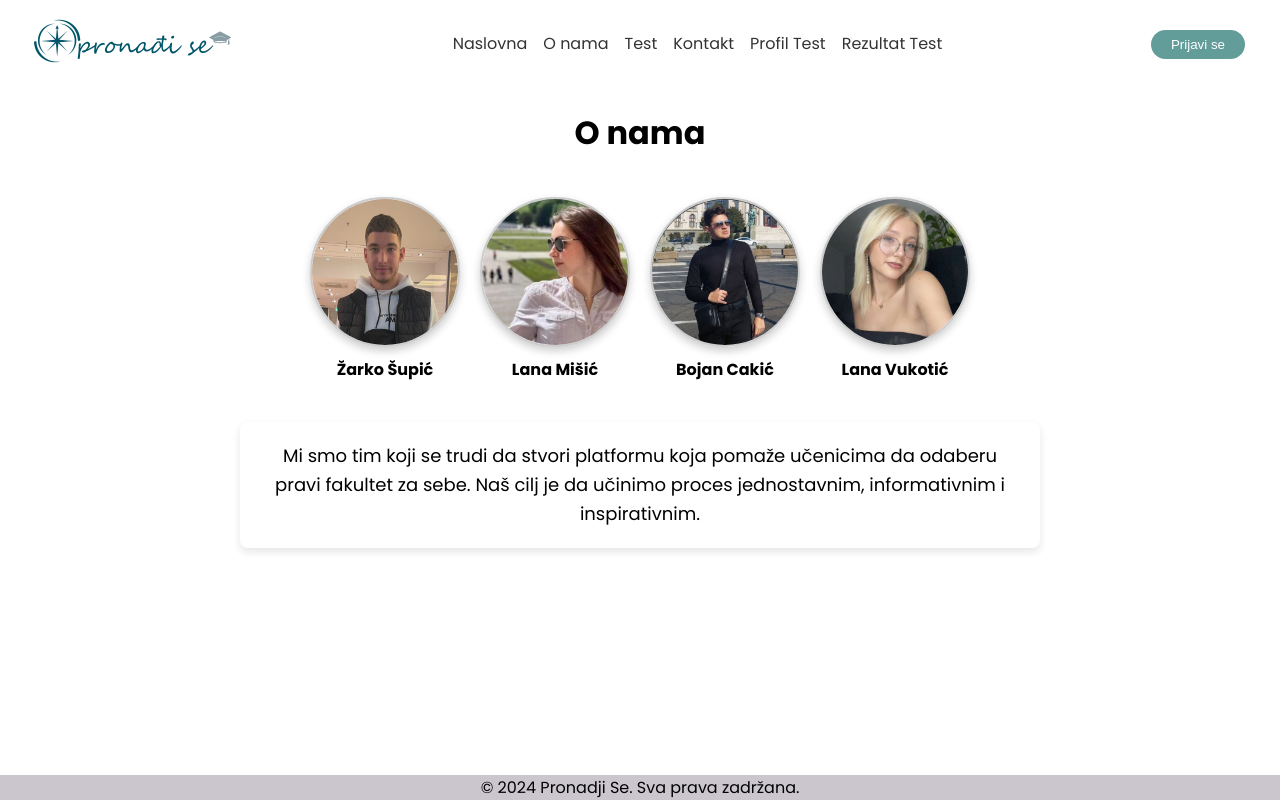
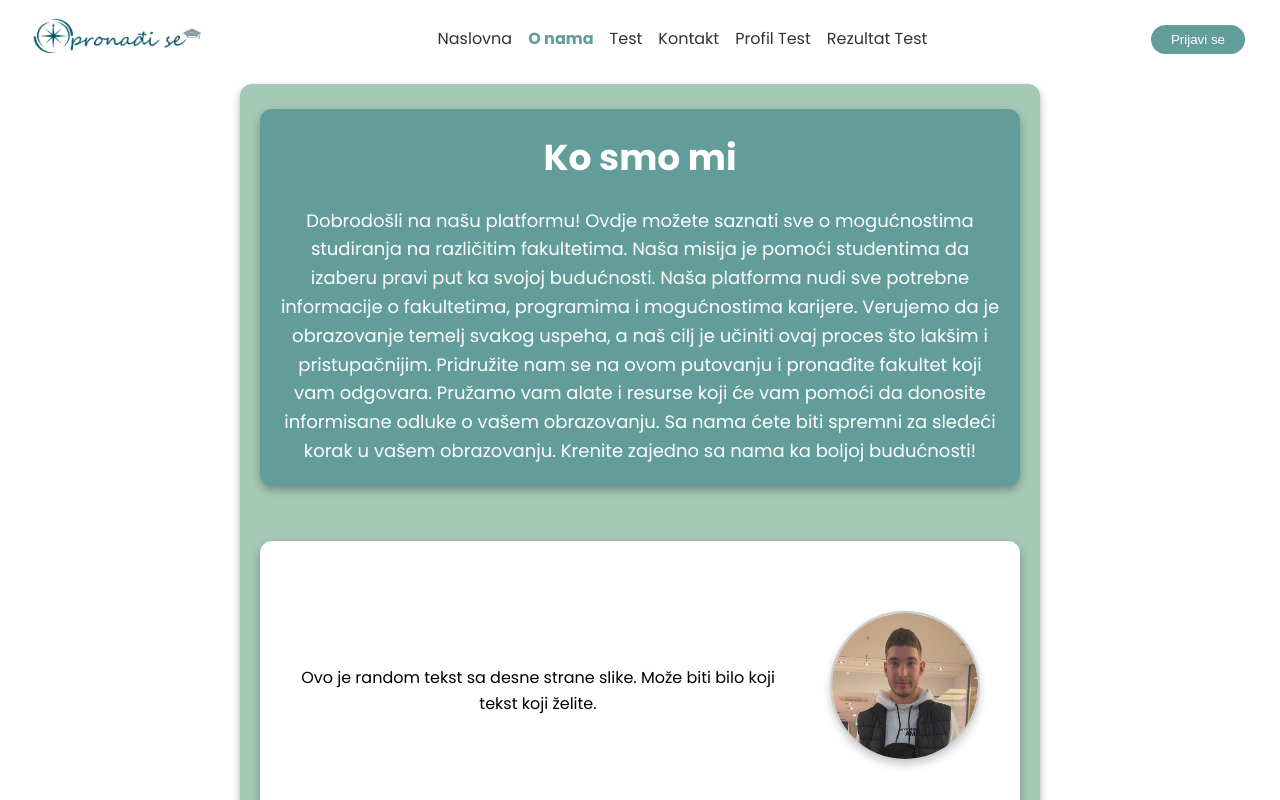
Before and after one commit to Supic01/pronadji_se, a React (Create React App) app: page /about in a window 1280 px wide. Shown: the top 800 px of the page. Built offline with nearby package versions, Linux system fonts and the light colour scheme; a web font is replaced by a local one.

Commit message:
Dizajn svih stranica

```diff
--- a/src/components/Navbar.js
+++ b/src/components/Navbar.js
@@ -2,7 +2,6 @@ import React, { useEffect, useState } from "react";
 import { Link, useLocation } from "react-router-dom";
 import "../css/Navbar.css"; // CSS for the navbar
 import searchIcon from "../images/search.png";
-
 
 const Navbar = ({ isLoggedIn }) => {
   // State to control visibility of the navbar
@@ -20,6 +19,9 @@ const Navbar = ({ isLoggedIn }) => {
     }
   }, [location]); // Run effect when location changes
 
+  // Function to check if the current link is active
+  const isActive = (path) => location.pathname === path ? "active" : "";
+
   return (
     <>
       {isVisible && (
@@ -34,22 +36,22 @@ const Navbar = ({ isLoggedIn }) => {
           </div>
           <ul>
             <li>
-              <Link to="/">Naslovna</Link>
+              <Link to="/" className={isActive("/")}>Naslovna</Link>
             </li>
             <li>
-              <Link to="/about">O nama</Link>
+              <Link to="/about" className={isActive("/about")}>O nama</Link>
             </li>
             <li>
-              <Link to="/test">Test</Link>
+              <Link to="/test" className={isActive("/test")}>Test</Link>
             </li>
             <li>
-              <Link to="/contact">Kontakt</Link>
+              <Link to="/contact" className={isActive("/contact")}>Kontakt</Link>
             </li>
             <li>
-              <Link to="/profile">Profil Test</Link>
+              <Link to="/profile" className={isActive("/profile")}>Profil Test</Link>
             </li>
             <li>
-              <Link to="/result">Rezultat Test</Link>
+              <Link to="/result" className={isActive("/result")}>Rezultat Test</Link>
             </li>
           </ul>
           {isLoggedIn ? (
--- a/src/css/About.css
+++ b/src/css/About.css
@@ -1,19 +1,122 @@
-.about-container {
+/* Stil za karticu sa tekstom u centru */
+.card-container {
+  display: flex;
+  justify-content: center;
+  gap: 20px;
+  flex-wrap: wrap;
+  margin-top: 40px;
+  background-color: #fff;
   padding: 20px;
+  margin-top: 5px; /* Smanjen razmak od vrha */
+  box-shadow: 0 4px 8px rgba(0, 0, 0, 0.3);
+  border-radius: 8px;
+  max-width: 800px;
+  margin-left: auto;
+  margin-right: auto;
+  font-size: 18px;
+  line-height: 1.6;
   text-align: center;
+  color: black;
+  border-radius: 12px;
+  width: auto; /* Automatska širina za karticu */
+  margin-bottom: 5px; /* Smanjen razmak između kartica */
+  transition: transform 0.2s ease;
 }
 
-.image-container {
-  display: flex;
-  justify-content: center; /* Centriranje slika */
-  gap: 20px; /* Razmak između slika */
-  margin-top: 40px; /* Razmak između teksta i slika */
+.card-container:hover{
+  transform: scale(1.01);
+  transition: transform 0.3s ease;
 }
 
+.about-container {
+  display: flex;
+  justify-content: center;
+  gap: 20px;
+  flex-wrap: wrap;
+  margin-top: 40px;
+  background-color: #fff;
+  padding: 20px;
+  margin-top: 5px; /* Smanjen razmak od vrha */
+  box-shadow: 0 4px 8px rgba(0, 0, 0, 0.3);
+  border-radius: 8px;
+  max-width: 800px;
+  margin-left: auto;
+  margin-right: auto;
+  font-size: 18px;
+  line-height: 1.6;
+  text-align: center;
+  background-color: rgba(78, 148, 113, 0.5); /* Pozadina sa senkom (za karticu "Ko smo mi") */
+  color: white;
+  border-radius: 12px;
+  width: auto; /* Automatska širina za karticu */
+  margin-bottom: 30px; /* Smanjen razmak između kartica */
+}
+
+.about-containerB {
+  display: flex;
+  justify-content: center;
+  gap: 20px;
+  flex-wrap: wrap;
+  margin-top: 40px;
+  background-color: #fff;
+  padding: 20px;
+  margin-top: 5px; /* Smanjen razmak od vrha */
+  box-shadow: 0 4px 8px rgba(0, 0, 0, 0.3);
+  border-radius: 8px;
+  max-width: 800px;
+  margin-left: auto;
+  margin-right: auto;
+  font-size: 18px;
+  line-height: 1.6;
+  text-align: center;
+  background-color: #629d9a;
+  color: white;
+  border-radius: 12px;
+  width: auto; /* Automatska širina za karticu */
+  margin-bottom: 30px; /* Smanjen razmak između kartica */
+}
+
+/* Stil za centrirani naslov */
+.center-title {
+  text-align: center;
+  font-size: 24px;
+  font-weight: normal;  /* Uklonjen bold */
+  color: black;  /* Boja slova promenjena u crnu */
+  margin-bottom: 10px;
+}
+
+/* Raspored kartica sa slikama (tekst levo, slika desno) */
+.card {
+  display: flex;
+  justify-content: space-between;
+  align-items: center;
+  gap: 20px;
+  padding: 20px;
+  background-color: #fff;
+  border-radius: 8px;
+  width: 100%;
+  max-width: 800px;
+  margin-bottom: 5px;
+  min-height: 250px; /* Postavljanje minimalne visine kako bi sve kartice bile iste dužine */
+}
+
+.card.reverse {
+  flex-direction: row-reverse;
+}
+
+/* Slika u kartici */
 .image-item {
   display: flex;
-  flex-direction: column; /* Vertikalno poređivanje slike i teksta */
-  align-items: center; /* Centriranje slike i teksta */
+  align-items: center;
+  justify-content: center;
+}
+
+.image-item.left {
+  order: 1; /* Prvi red u kartici */
+}
+
+.image-item.right {
+  order: 2; /* Drugi red u kartici */
 }
 
 .round-image {
@@ -22,33 +125,31 @@
   border-radius: 50%; /* Pravi sliku okruglom */
   object-fit: cover; /* Prilagodi sliku unutar kruga */
   border: 2px solid #ccc; /* Opcionalno: okvir */
-  box-shadow: 0 4px 8px rgba(0, 0, 0, 0.2); /* Opcionalno: efekat senke */
+  box-shadow: 0 4px 8px rgba(0, 0, 0, 0.2); /* Efekat senke */
 }
 
-.image-item p {
-  margin-top: 10px; /* Razmak između slike i teksta */
-  font-size: 16px; /* Veličina fonta za tekst */
-  font-weight: bold; /* Debeli tekst */
-}
-
-/* Stil za karticu sa tekstom */
-.card {
-  background-color: #fff;
-  padding: 20px;
-  margin-top: 40px;
-  box-shadow: 0 4px 8px rgba(0, 0, 0, 0.1);
-  border-radius: 8px;
-  max-width: 800px;
-  margin-left: auto;
-  margin-right: auto;
-  font-size: 18px;
+/* Tekst u kartici */
+.text-item {
+  width: 70%; /* Povećana širina za tekst */
+  font-size: 16px;
   line-height: 1.6;
 }
 
-/* Raspored kartica (tekst) */
-.card-container {
-  display: flex;
-  justify-content: center;
-  gap: 20px;
-  flex-wrap: wrap;
+.text-item p {
+  margin-top: 10px;
+  font-size: 16px; /* Veličina fonta za tekst */
+  font-weight: normal; /* Uklonjen bold */
+  color: black; /* Boja slova promenjena u crnu */
 }
+
+.card-container h1 {
+  font-size: 2.5rem;
+  font-weight: normal; /* Uklonjen bold */
+  margin-bottom: 15px;
+}
+
+.card-container p {
+  font-size: 1rem;
+  line-height: 1.6;
+  color: black; /* Boja slova promenjena u crnu */
+}
--- a/src/css/Home.css
+++ b/src/css/Home.css
@@ -14,11 +14,11 @@
   left: 0; /* Poravnanje sa levom ivicom ekrana */
   padding: 20px;
   color: white; /* Boja teksta za kontrast */
-  background-color: rgba(0, 0, 0, 0.5); /* Tamna pozadina sa prozirnošću */
+  background-color: rgba(52, 112, 82, 0.5); /* Tamna pozadina sa prozirnošću */
   width: 40%; /* Povećavanje širine teksta */
   border-radius: 8px; /* Blago zaobljeni uglovi */
   text-shadow: 1px 1px 5px rgba(0, 0, 0, 0.7); /* Senka za bolju čitljivost */
-  margin-left: 10px;
+  margin-left: 20px;
   margin-top: 100px;
 }
 
@@ -32,3 +32,54 @@
   font-size: 1rem;
   line-height: 1.6;
 }
+
+.cards-container {
+  display: flex; /* Aktivacija Flexbox-a */
+  justify-content: center; /* Poravnanje kartica na sredini */
+  gap: 20px; /* Razmak između kartica */
+  margin: 30px 0; /* Dodavanje razmaka između hero sekcije i kartica */
+}
+
+.cardG {
+  background-color: #629d9a; /* Boja pozadine kartica */
+  color: white; /* Bela boja teksta */
+  border-radius: 8px; /* Zaobljeni uglovi */
+  padding: 20px;
+  width: 300px; /* Fiksna širina kartica */
+  text-align: center;
+  box-shadow: 0 4px 8px rgba(0, 0, 0, 0.2); /* Senka */
+  opacity: 0; /* Kartice su inicijalno nevidljive */
+  transition: opacity 1s ease-in-out, transform 0.3s ease-in-out; /* Dodavanje prelaza za transformaciju */
+}
+
+/* Animacija za fade-in */
+.cardG.show {
+  opacity: 1; /* Kartice postaju vidljive */
+}
+
+.cardG:hover {
+  transform: scale(1.03); /* Manje uvećanje, sa boljim prelazom */
+}
+
+.card-link {
+  display: inline-block; /* Blok za lakše stilizovanje */
+  margin-top: 15px; /* Razmak između teksta i linka */
+  padding: 10px 20px; /* Unutrašnji razmak za dugme izgled */
+  color: white; /* Bela boja teksta */
+  text-decoration: none; /* Uklanjanje podvlačenja */
+  font-weight: bold; /* Podebljan tekst */
+  background-color: rgba(0, 0, 0, 0.3); /* Prozirna crna pozadina */
+  border-radius: 8px; /* Zaobljeni uglovi */
+  transition: background-color 1.5s ease, transform 0.3s ease; /* Efekat promena na hover */
+}
+
+.card-link:hover {
+  background-color: rgba(0, 0, 0, 0.5); /* Tamnija nijansa na hover */
+  transform: translateY(-3px); /* Blagi podizanje dugmeta na hover */
+}
+
+.cardG h2 {
+  font-size: 1.5rem; /* Povećanje fonta za 2 u odnosu na originalnu vrednost (2.5rem -> 3.5rem) */
+  text-shadow: 2px 2px 10px rgba(0, 0, 0, 0.7); /* Senka teksta */
+  margin-bottom: 5px;
+}
--- a/src/css/Navbar.css
+++ b/src/css/Navbar.css
@@ -1,6 +1,5 @@
 @import url("https://fonts.googleapis.com/css2?family=Akshar:wght@300..700&family=Parkinsans:wght@300..800&display=swap");
 @import url("https://fonts.googleapis.com/css2?family=Poppins:wght@100;200;300;400;500;600;700;800;900&display=swap");
-
 
 /* Navbar.css: Stilovi za navigaciju */
 .navbar {
@@ -9,11 +8,8 @@
   align-items: center;
   background-color: #ffffff;
   color: black;
-
-
   padding: 1rem 2rem;
   position: sticky;
-  position: relative;
   top: 0;
   z-index: 1000;
   transition: background-color 0.3s ease-in-out;
@@ -24,25 +20,20 @@
   flex-direction: row;
   align-items: center;
   justify-content: center;
-  transition: transform 0.3s ease;
+  /* Vraćeno na normalno stanje, uklonjen hover efekt uvećanja */
   user-select: none;
 }
 
-.logo-container:hover {
-  transform: scale(1.1);
-}
-
 .icon img {
-  width: 100; /* Smanjeno sa 60px na 50px radi balansa */
-  height: 50px;
+  width: 170px; /* Smanjeno sa 60px na 50px radi balansa */
+  height: 40px;
   margin-right: 15px; /* Pomeranje ikone od teksta */
 }
 
 .navbar .logo {
-  font-family:'Poppins', sans-serif;
+  font-family: 'Poppins', sans-serif;
   font-size: 1.7rem; /* Smanjeno sa 2.2rem na 2rem */
   font-weight: bold;
-
   color: #629d9a; /* Ljubičasta boja */
   letter-spacing: 1px; /* Umeren razmak između slova */
   text-shadow: 1px 1px 3px rgba(0, 0, 0, 0.2); /* Suptilna senka */
@@ -94,3 +85,10 @@
   width: 100%;
   opacity: 1;
 }
+
+/* Stil za aktivne linkove */
+.navbar ul li a.active {
+  color: #629d9a; /* Ljubičasta boja za aktivne linkove */
+  font-weight: bold;
+  transform: scale(1.1); /* Nežno uvećanje aktivnog linka */
+}
--- a/src/css/Test.css
+++ b/src/css/Test.css
@@ -8,28 +8,42 @@
 /* Naslov ankete */
 .test-container h1 {
   font-size: 24px;
-    text-align: center;
   margin-bottom: 20px;
-    color: #333;
+  color: white;  /* Boja slova postavljena na belo */
+  margin-bottom: 30px;
 }
 
 /* Kontejner za svako pitanje */
 .question-container {
   display: flex;
   justify-content: space-between;
-    align-items: center;
-    background-color: #f8f8f8; /* Svetla boja pozadine za polja sa pitanjima */
+  align-items:flex-start;
+  background-color: rgba(92, 152, 112, 0.5); /* Svetla boja pozadine za polja sa pitanjima */
   padding: 15px;
   border-radius: 8px;
-    margin-bottom: 20px;
-    box-shadow: 0px 2px 4px rgba(0, 0, 0, 0.1);
+  margin-bottom: 15px;
+  box-shadow: 0px 2px 4px rgba(0, 0, 0, 0.3);
+}
+
+.title-container {
+  justify-content: center;
+  align-items: center;
+  background-color: #629d9a; /* Svetla boja pozadine za polja sa pitanjima */
+  padding: 15px;
+  border-radius: 8px;
+  margin-bottom: 30px;
+  box-shadow: 0px 2px 4px rgba(0, 0, 0, 0.3);
+  align-content: center;
+  width: 50vw;
+  margin-left: 245px;
+
 }
 
 /* Tekst pitanja */
 .question-container p {
   margin: 0;
   font-size: 16px;
-    color: #444;
+  color: #444; /* Bela boja slova */
   flex: 1; /* Omogućava prostoru za pitanje da se rastegne */
 }
 
--- a/src/pages/About.js
+++ b/src/pages/About.js
@@ -9,31 +9,59 @@ const About = () => {
 
   return (
     <div className="about-container">
-      <h1>O nama</h1>
-      <div className="image-container">
-        <div className="image-item">
-          <img src={Zarko} alt="Žarko Šupić" className="round-image" />
-          <p>Žarko Šupić</p>
+      {/* Kartica sa tekstom */}
+      <div className="about-containerB">
+          <h1>Ko smo mi</h1>
+          <p>
+            Dobrodošli na našu platformu! Ovdje možete saznati sve o mogućnostima studiranja na različitim fakultetima. Naša misija je pomoći studentima da izaberu pravi put ka svojoj budućnosti. Naša platforma nudi sve potrebne informacije o fakultetima, programima i mogućnostima karijere. Verujemo da je obrazovanje temelj svakog uspeha, a naš cilj je učiniti ovaj proces što lakšim i pristupačnijim. Pridružite nam se na ovom putovanju i pronađite fakultet koji vam odgovara. Pružamo vam alate i resurse koji će vam pomoći da donosite informisane odluke o vašem obrazovanju. Sa nama ćete biti spremni za sledeći korak u vašem obrazovanju. Krenite zajedno sa nama ka boljoj budućnosti!
+          </p>
         </div>
-        <div className="image-item">
-          <img src={LanaM} alt="Lana Mišić" className="round-image" />
-          <p>Lana Mišić</p>
-        </div>
-        <div className="image-item">
-          <img src={Bojan} alt="Bojan Cakić" className="round-image" />
-          <p>Bojan Cakić</p>
-        </div>
-        <div className="image-item">
-          <img src={LanaV} alt="Lana Vukotić" className="round-image" />
-          <p>Lana Vukotić</p>
+
+      {/* Prva kartica (slika levo, tekst desno) */}
+      <div className="card-container">
+        <div className="card">
+          <div className="image-item left">
+            <img src={Zarko} alt="Žarko Šupić" className="round-image" />
+          </div>
+          <div className="text-item">
+            <p>Ovo je random tekst sa desne strane slike. Može biti bilo koji tekst koji želite.</p>
+          </div>
         </div>
       </div>
+
+      {/* Druga kartica (slika desno, tekst levo) */}
+      <div className="card-container">
+        <div className="card reverse">
+          <div className="text-item">
+            <p>Ovo je random tekst sa leve strane slike. Možete promeniti sadržaj prema potrebama.</p>
+          </div>
+          <div className="image-item right">
+            <img src={LanaM} alt="Lana Mišić" className="round-image" />
+          </div>
+        </div>
+      </div>
+
+      {/* Treća kartica (slika levo, tekst desno) */}
       <div className="card-container">
         <div className="card">
-          <p>
-            Mi smo tim koji se trudi da stvori platformu koja pomaže učenicima da odaberu pravi fakultet za sebe.
-            Naš cilj je da učinimo proces jednostavnim, informativnim i inspirativnim.
-          </p>
+          <div className="image-item left">
+            <img src={Bojan} alt="Bojan Cakić" className="round-image" />
+          </div>
+          <div className="text-item">
+            <p>Ovo je još jedan random tekst sa desne strane slike. Svaka kartica može imati jedinstven sadržaj.</p>
+          </div>
+        </div>
+      </div>
+
+      {/* Četvrta kartica (slika desno, tekst levo) */}
+      <div className="card-container">
+        <div className="card reverse">
+          <div className="text-item">
+            <p>Ovo je još jedan primer teksta sa leve strane, dok je slika sa desne strane. Flexbox je koristan za ovakve rasporede.</p>
+          </div>
+          <div className="image-item right">
+            <img src={LanaV} alt="Lana Vukotić" className="round-image" />
+          </div>
         </div>
       </div>
     </div>
--- a/src/pages/Contact.js
+++ b/src/pages/Contact.js
@@ -52,7 +52,7 @@ const Contact = () => {
   return (
     <section className='contact'>
       <form onSubmit={onSubmit}>
-        <h2>Contact form</h2>
+        <h2>Kontaktirajte nas</h2>
         <div className='input-box'>
           <label>Ime i prezime</label>
           <input
--- a/src/pages/Home.js
+++ b/src/pages/Home.js
@@ -1,17 +1,79 @@
-import React from "react";
+import React, { useEffect } from "react";
 import "../css/Home.css";
-import Pozadina from "../images/kompas.png";
 
 const Home = () => {
+  // Funkcija koja dodaje klasu 'show' kada je kartica u vidnom delu ekrana
+  const handleScroll = () => {
+    const cards = document.querySelectorAll(".cardG");
+    cards.forEach((card) => {
+      const cardPosition = card.getBoundingClientRect();
+      // Dodajte klasu 'show' kada kartica uđe u vidni deo ekrana
+      if (cardPosition.top < window.innerHeight && cardPosition.bottom >= 0) {
+        if (!card.classList.contains("show")) {
+          card.classList.add("show");
+        }
+      } else {
+        // Opcionalno: možete ukloniti klasu 'show' kada kartica izađe iz vidnog dela ekrana
+        // card.classList.remove("show");
+      }
+    });
+  };
+
+  useEffect(() => {
+    window.addEventListener("scroll", handleScroll);
+
+    // Pozivanje funkcije odmah pri učitavanju da bi se kartice odmah prikazale ako su već u vidnom delu
+    handleScroll();
+
+    return () => {
+      window.removeEventListener("scroll", handleScroll);
+    };
+  }, []);
+
   return (
     <div className="home">
       <div className="hero">
         <div className="left-text">
-          <h1>Pronađi se</h1>
+          <h1>Pronađi se!</h1>
           <p>
             Izbor budućnosti nije lak. Često se osećamo izgubljeno pred
-            mnogobrojnim mogućnostima, dok vreme neumoljivo prolazi. Ali, uz pravu podršku i korake, svaki put postaje jasniji.
+            mnogobrojnim mogućnostima, dok vreme neprestano prolazi. Ali, uz
+            pravu podršku i korake, svaki put postaje jasniji.
           </p>
+        </div>
+      </div>
+      <div className="cards-container">
+        <div className="cardG">
+          <h2>Pravni fakultet - FTN</h2>
+          <p>
+            Program osposobljava studente za rad u advokaturi i međunarodnim organizacijama, sa fokusom na informaciono društvo.
+            Kroz izborne predmete i praktična znanja, studenti stiču veštine za domaće i međunarodno pravo.
+            Više informacija na sajtu Pravnog fakulteta.
+          </p>
+          <a href="#!" className="card-link">
+            Pročitaj više
+          </a>
+        </div>
+        <div className="cardG">
+          <h2>Prirodno-matematički fakultet</h2>
+          <p>
+            Prirodno-matematički fakultet u Novom Sadu organizuje akciju „Budi student na 1 dan“ za sve srednjoškolce koji žele da iskuse i dobiju uvid akademski život.
+            Akcija traje od 2. do 6.12.
+            Prijava je obavezna na sajtu:
+          </p>
+          <a href="https://docs.google.com/forms/d/e/1FAIpQLSfs9xkiL1rF6JjpyyGNm70rp46kSEiplijq0xbB3dbEGgtKrg/closedform?pli=1" className="card-link">
+            Pročitaj više
+          </a>
+        </div>
+        <div className="cardG">
+          <h2>Akademija umetnosti</h2>
+          <p>
+            Simfonijski orkestar Akademije umetnosti održava koncert 08.12 u novosadskog Sinagogi, u 20 časova.
+            Program se sastoji od kompozicija „Slovenska igra“, „Per Gint“, „Karmen“ i „Krcko Oraščić“, sa dirigentom profesorom Andrej Bursaćem.
+          </p>
+          <a href="#!" className="card-link">
+            Pročitaj više
+          </a>
         </div>
       </div>
     </div>
--- a/src/pages/Test.js
+++ b/src/pages/Test.js
@@ -134,7 +134,7 @@ const Test = () => {
 
   return (
     <div className="test-container">
-      <h1>Anketa: Proceni svoja interesovanja</h1>
+      <h1 className="title-container">Test profesionalne orijentacije</h1>
       {shuffledQuestions.map(({ question }, index) => (
         <div key={index} className="question-container">
           <p>{question}</p>
```
Lines whose indentation alone changed are shown as unchanged.
